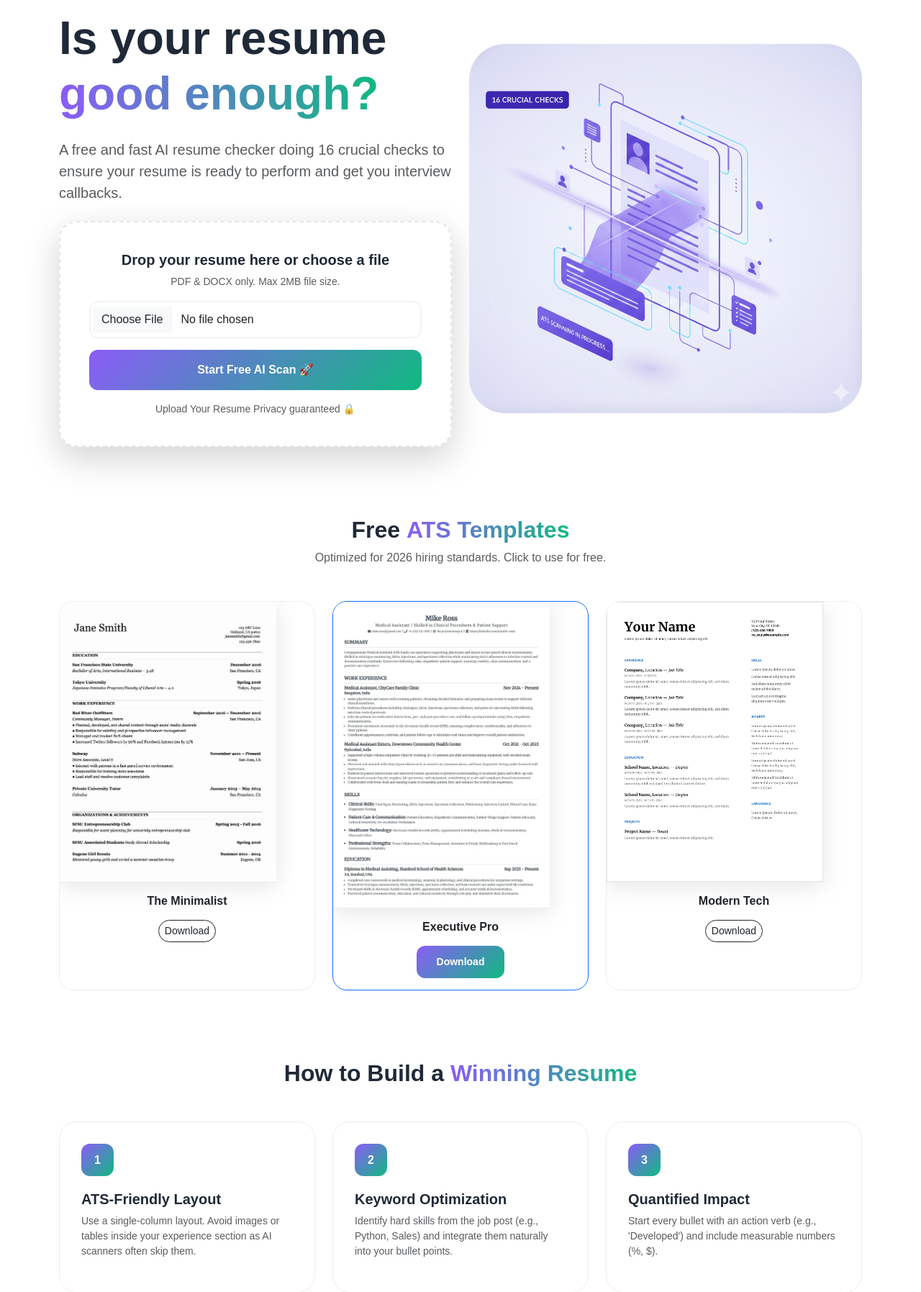
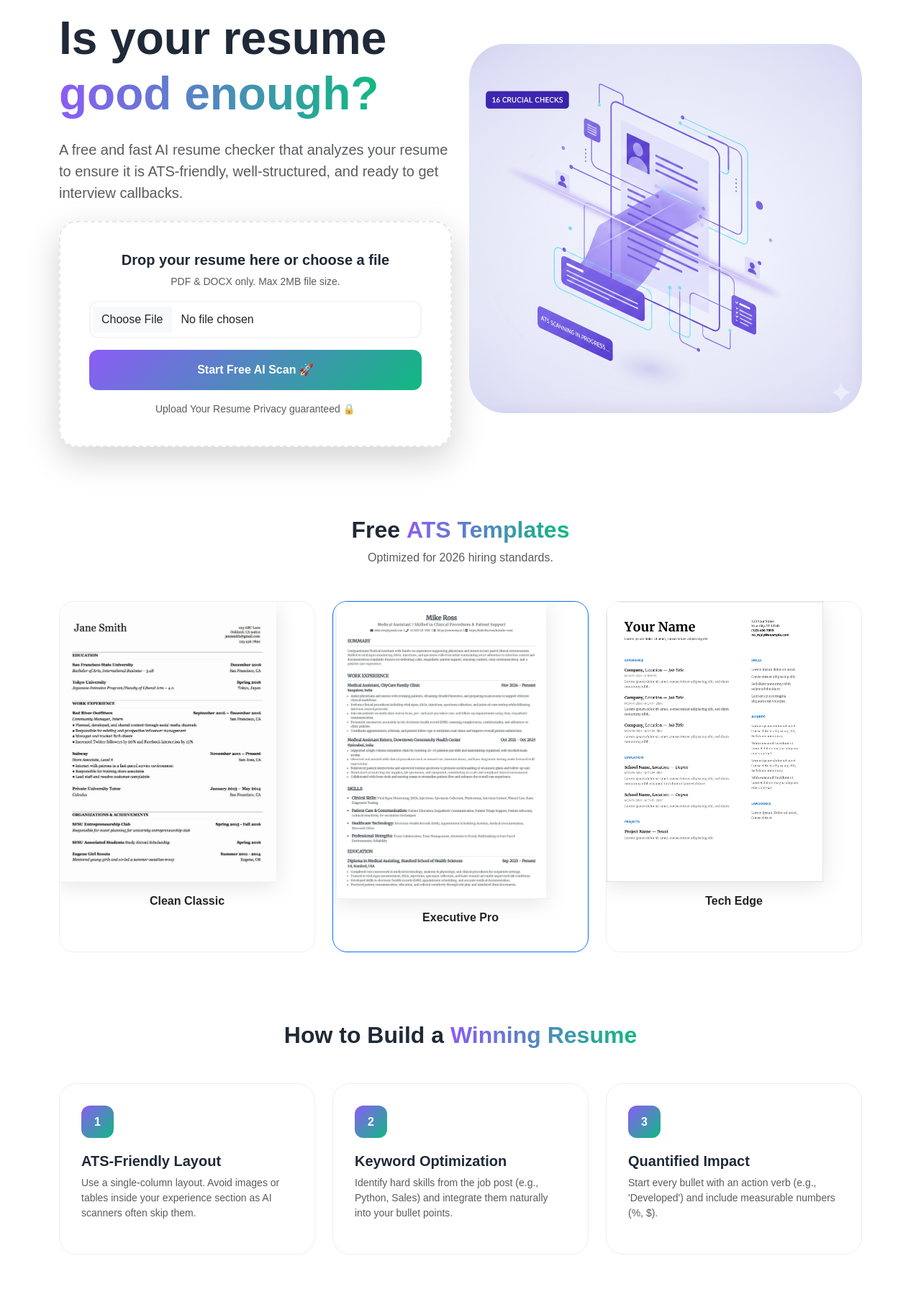
Before and after one commit to Ankitaghavate/ResumeMaster-ATS, a Flask app: page / in a window 1280 px wide. Shown: the part 141-1936 px from the top of the page at 72% size. Run offline with Flask 3, Linux system fonts and the light colour scheme; parts of the project's set-up code (start-up, migrations or seed data) failed here and were passed over.

Commit message:
Update index.html

```diff
--- a/templates/index.html
+++ b/templates/index.html
@@ -45,8 +45,8 @@
                     Is your resume <span class="gradient-text">good enough?</span>
                 </h1>
                 <p class="lead text-muted mb-4 animate__animated animate__fadeInUp animate__delay-1s">
-                    A free and fast AI resume checker doing <strong>16 crucial checks</strong> to ensure your resume is
-                    ready to perform and get you interview callbacks.
+                    A free and fast AI resume checker that analyzes your resume to ensure it is ATS-friendly, well-structured, and ready to
+                    get interview callbacks.
                 </p>
 
                 <div class="upload-card shadow-lg animate__animated animate__zoomIn animate__delay-1s">
@@ -122,7 +122,7 @@
     <section id="templates" class="container py-5">
         <div class="text-center mb-5">
             <h2 class="fw-bold">Free <span class="gradient-text">ATS Templates</span></h2>
-            <p class="text-muted">Optimized for 2026 hiring standards. Click to use for free.</p>
+            <p class="text-muted">Optimized for 2026 hiring standards.</p>
         </div>
         <div class="row g-4">
             <div class="col-md-4">
@@ -130,8 +130,8 @@
                     <img src="{{ url_for('static', filename='images/templates.jpg') }}" class="template-img"
                         alt="The Minimalist Template">
                     <div class="card-body text-center">
-                        <h6 class="fw-bold">The Minimalist</h6>
-                        <button class="btn btn-outline-dark btn-sm rounded-pill mt-2">Download</button>
+                        <h6 class="fw-bold">Clean Classic</h6>
+                        <!-- <button class="btn btn-outline-dark btn-sm rounded-pill mt-2">Download</button> -->
                     </div>
                 </div>
             </div>
@@ -142,7 +142,7 @@
                         alt="Executive Pro Template">
                     <div class="card-body text-center">
                         <h6 class="fw-bold">Executive Pro</h6>
-                        <button class="btn btn-gradient btn-sm mt-2">Download</button>
+                        <!-- <button class="btn btn-gradient btn-sm mt-2">Download</button> -->
                     </div>
                 </div>
             </div>
@@ -152,8 +152,8 @@
                     <img src="{{ url_for('static', filename='images/resume.png') }}" class="template-img"
                         alt="Modern Tech Template">
                     <div class="card-body text-center">
-                        <h6 class="fw-bold">Modern Tech</h6>
-                        <button class="btn btn-outline-dark btn-sm rounded-pill mt-2">Download</button>
+                        <h6 class="fw-bold">Tech Edge</h6>
+                        <!-- <button class="btn btn-outline-dark btn-sm rounded-pill mt-2">Download</button> -->
                     </div>
                 </div>
             </div>
@@ -293,7 +293,7 @@
                 </div>
                 <div class="d-flex align-items-center mb-3">
                     <div class="step-number me-3 mb-0" style="width: 35px; height: 35px;">✉️</div>
-                    <span>support@resumemaster.ai</span>
+                    <span>ghavateankita@gmail.com</span>
                 </div>
                 <div class="d-flex align-items-center">
                     <div class="step-number me-3 mb-0" style="width: 35px; height: 35px;">🌍</div>
@@ -307,11 +307,11 @@
                         <div class="row g-3">
                             <div class="col-md-6">
                                 <label class="form-label small fw-bold">Full Name</label>
-                                <input type="text" name="name" class="form-control" placeholder="John Doe" required>
+                                <input type="text" name="name" class="form-control" placeholder="Ankita Ghavate" required>
                             </div>
                             <div class="col-md-6">
                                 <label class="form-label small fw-bold">Email Address</label>
-                                <input type="email" name="email" class="form-control" placeholder="john@example.com"
+                                <input type="email" name="email" class="form-control" placeholder="ghavateankita@gmail.com"
                                     required>
                             </div>
                             <div class="col-12">
@@ -394,17 +394,17 @@
                     <h6 class="fw-bold mb-3 text-uppercase small text-secondary" style="letter-spacing: 1px;">Let's Connect
                         👋</h6>
                     <div class="d-flex flex-column gap-3">
-                        <a href="https://github.com/" target="_blank"
+                        <a href="https://github.com/Ankitaghavate" target="_blank"
                             class="text-decoration-none text-secondary small hover-violet">
-                            <i class="fab fa-github me-2"></i> Check out my code on **GitHub** 💻
+                            <i class="fab fa-github me-2"></i> Check out my code on GitHub 💻
                         </a>
-                        <a href="https://linkedin.com/" target="_blank"
+                        <a href="nkedin.com/in/ankita-ghavate/" target="_blank"
                             class="text-decoration-none text-secondary small hover-violet">
-                            <i class="fab fa-linkedin me-2"></i> Let's connect on **LinkedIn** 🤝
+                            <i class="fab fa-linkedin me-2"></i> Let's connect on LinkedIn 🤝
                         </a>
-                        <a href="mailto:support@resumemaster.ai"
+                        <a href="ghavateankita@gmail.com"
                             class="text-decoration-none text-secondary small hover-violet">
-                            <i class="fas fa-envelope me-2"></i> Drop me a message via **Email** 📧
+                            <i class="fas fa-envelope me-2"></i> Drop me a message via Email 📧
                         </a>
                     </div>
                 </div>
```
